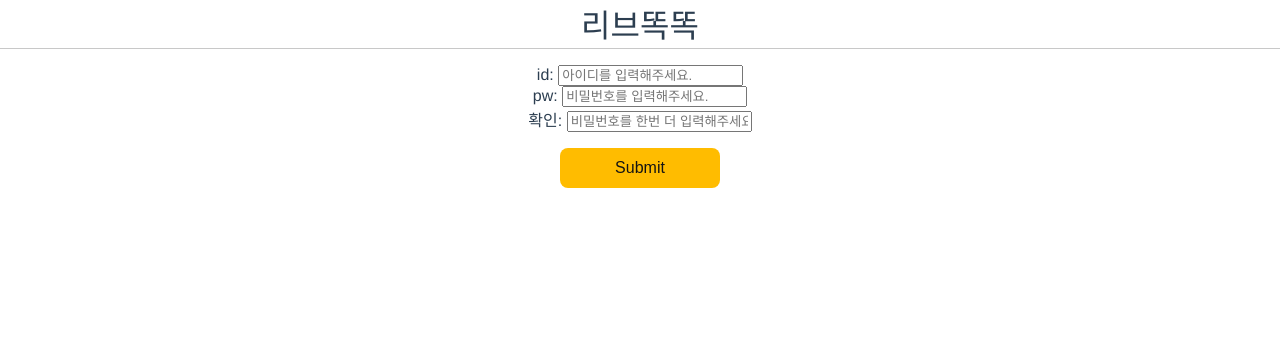
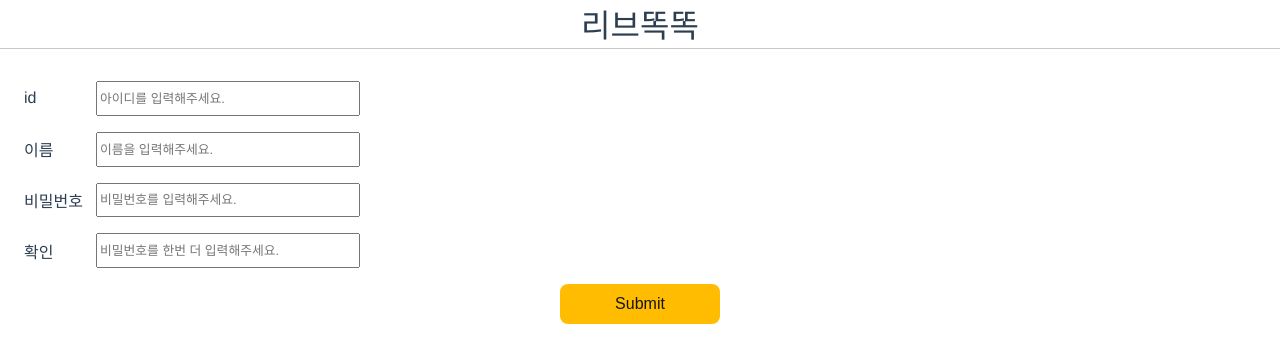
Before and after one commit to JaeHyun-Lim-dev/friends-nearby, a Vue app: page /friends-nearby/create-account in a window 1280 px wide. Shown: the top 362 px of the page. Built offline with nearby package versions, Linux system fonts and the light colour scheme.

Commit message:
feat: firebase 연동 테스트용 회원가입 코드 추가

```diff
--- a/src/css/global.css
+++ b/src/css/global.css
@@ -47,3 +47,27 @@ button {
   margin-top: 1rem;
   color: rgb(20, 20, 20);
 }
+
+.col-container {
+  width: 100%;
+  height: 100%;
+  display: inline-flex;
+  flex-direction: column;
+  align-items: center;
+}
+
+.input-label {
+  margin-top: 1rem;
+  display: flex;
+  align-items: center;
+  padding-left: 1rem;
+  > label {
+    text-align: left;
+    width: 4.5rem;
+  }
+  > input {
+    height: 1.8rem;
+    font-size: 0.8rem;
+    width: 16rem;
+  }
+}
--- a/src/pages/CreateAccount.vue
+++ b/src/pages/CreateAccount.vue
@@ -1,40 +1,64 @@
 <template>
   <div class="fullpage">
-    <form v-on:submit.prevent="submitForm">
-      <div>
-        <label for="id">id: </label
+    <div class="input-label">
+      <label for="id">id</label
       ><input v-model="inputId" placeholder="아이디를 입력해주세요." />
     </div>
-      <div>
-        <label for="id">pw: </label
-        ><input v-model="inputPw1" placeholder="비밀번호를 입력해주세요." />
+    <div class="input-label">
+      <label for="name">이름</label
+      ><input v-model="inputName" placeholder="이름을 입력해주세요." />
     </div>
-      <div>
-        <label for="id">확인: </label
+    <div class="input-label">
+      <label for="id">비밀번호</label
       ><input
+        type="password"
+        v-model="inputPw1"
+        placeholder="비밀번호를 입력해주세요."
+      />
+    </div>
+    <div class="input-label">
+      <label for="id">확인</label
+      ><input
+        type="password"
         v-model="inputPw2"
         placeholder="비밀번호를 한번 더 입력해주세요."
       />
     </div>
-      <button class="app-button" type="submit">Submit</button>
-    </form>
+    <button class="app-button" @click="submitForm">Submit</button>
   </div>
 </template>
 
 <script>
+import firebase from "firebase/compat/app";
 export default {
   name: "CreateAccountPage",
   props: {},
   data: function () {
     return {
       inputId: "",
+      inputName: "",
       inputPw1: "",
       inputPw2: "",
     };
   },
   methods: {
-    submitForm() {
-      alert(`submit: ${this.inputId}, ${this.inputPw1}, ${this.inputPw2}`);
+    async submitForm() {
+      if (this.inputPw1 != this.inputPw2) {
+        alert("비밀번호가 같지 않습니다. 다시 확인해주세요.");
+        return;
+      }
+
+      await firebase
+        .database()
+        .ref("users/" + this.inputId)
+        .set({
+          id: this.inputId,
+          name: this.inputName,
+          password: this.inputPw1,
+          point: 0,
+        });
+
+      this.$router.push("login");
     },
   },
   setup() {},
--- a/src/pages/Login.vue
+++ b/src/pages/Login.vue
@@ -1,14 +1,17 @@
 <template>
   <div class="fullpage">
-    <div>
-      <label for="id">id: </label
+    <div class="input-label">
+      <label for="id">id</label
       ><input v-model="inputId" placeholder="아이디를 입력해주세요." />
     </div>
-    <div>
-      <label for="id">pw: </label
+    <div class="input-label">
+      <label for="id">pw</label
       ><input v-model="inputPw" placeholder="비밀번호를 입력해주세요." />
     </div>
-    <router-link class="app-button" to="check-bluetooth">로그인</router-link>
+    <div class="col-container">
+      <router-link class="app-button" to="check-bluetooth">로그인</router-link>
+      <router-link class="app-button" to="create-account">회원가입</router-link>
+    </div>
   </div>
 </template>
 
```
Lines whose indentation alone changed are shown as unchanged.
